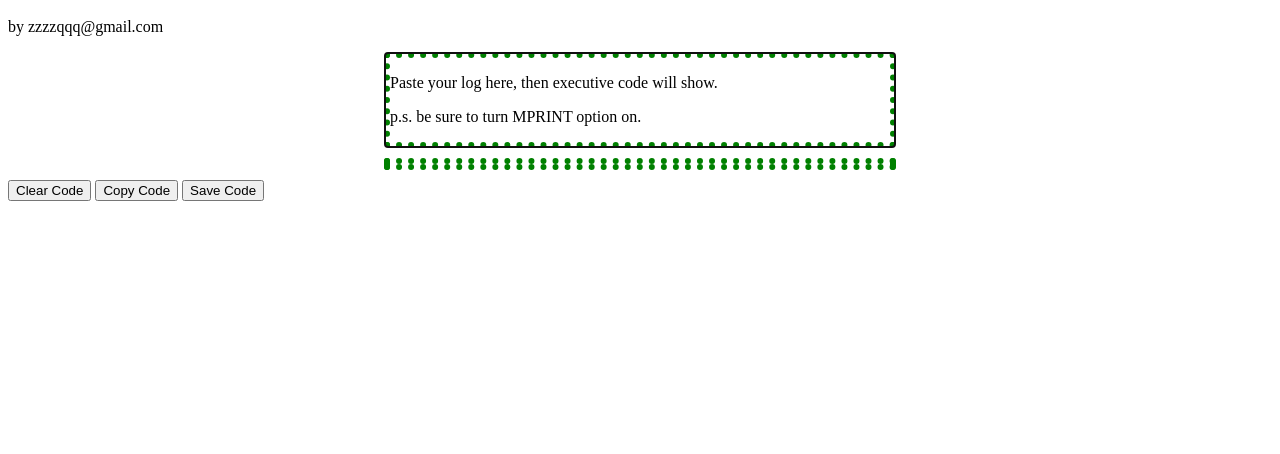
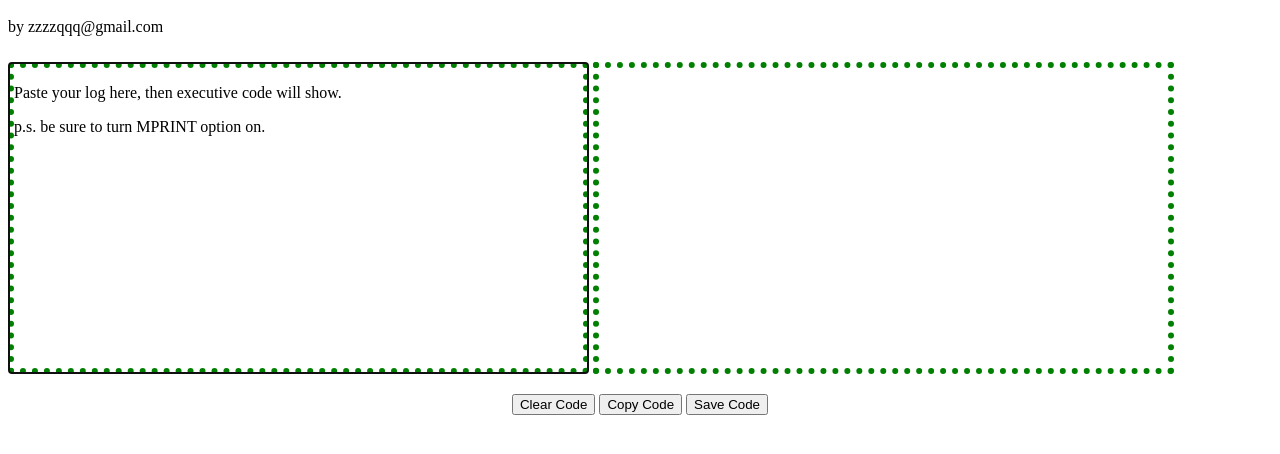
Before and after one commit to zzzzqqqa/SASmprint2code, a plain HTML site: page extractor.html in a window 1280 px wide. Shown: the part 48-502 px from the top of the page. Drawn offline with Linux system fonts and the light colour scheme.

Commit message:
Add new text area and buttons for code output and actions
* Add a new text area element with id `code-output` to display the extracted code on the right
* Add buttons with ids `clear-code`, `copy-code`, and `save-code` to clear, copy, and save the code respectively
* Update the layout to position the new text area and buttons on the right side of the existing text box
* Add CSS styles to ensure the new text area and buttons have scroll bars and are properly aligned

```diff
--- a/extractor.html
+++ b/extractor.html
@@ -76,17 +76,34 @@ window.onload = function() {
 };
 
 </script>
+	<style>
+		#div, #code-output {
+			width: 45%;
+			height: 300px;
+			border-style: dotted;
+			border-width: 5pt;
+			border-color: green;
+			margin: 10px auto;
+			overflow-y: scroll;
+			display: inline-block;
+			vertical-align: top;
+		}
+		#buttons {
+			width: 90%;
+			margin: 10px auto;
+			text-align: center;
+		}
+	</style>
 	</head>
 	<body>
 		<h1 style="color:green">Mprint SAS Code Extractor</h1>
 		<p>by zzzzqqq@gmail.com</p>
-<div id='div' contenteditable='true' onpaste='handlepaste(this, event)' STYLE="width:500px;border-style:dotted;border-width:5pt;border-color: green;margin:10 auto"><p>Paste your log here, then executive code will show.</p> <p>p.s. be sure to turn MPRINT option on.</p></div>
-
-<div id="code-output" STYLE="width:500px;border-style:dotted;border-width:5pt;border-color: green;margin:10 auto"></div>
-<button id="clear-code">Clear Code</button>
-<button id="copy-code">Copy Code</button>
-<button id="save-code">Save Code</button>
-
+		<div id='div' contenteditable='true' onpaste='handlepaste(this, event)'><p>Paste your log here, then executive code will show.</p> <p>p.s. be sure to turn MPRINT option on.</p></div>
+		<div id="code-output"></div>
+		<div id="buttons">
+			<button id="clear-code">Clear Code</button>
+			<button id="copy-code">Copy Code</button>
+			<button id="save-code">Save Code</button>
+		</div>
 	</body>
-
 </html>
```
